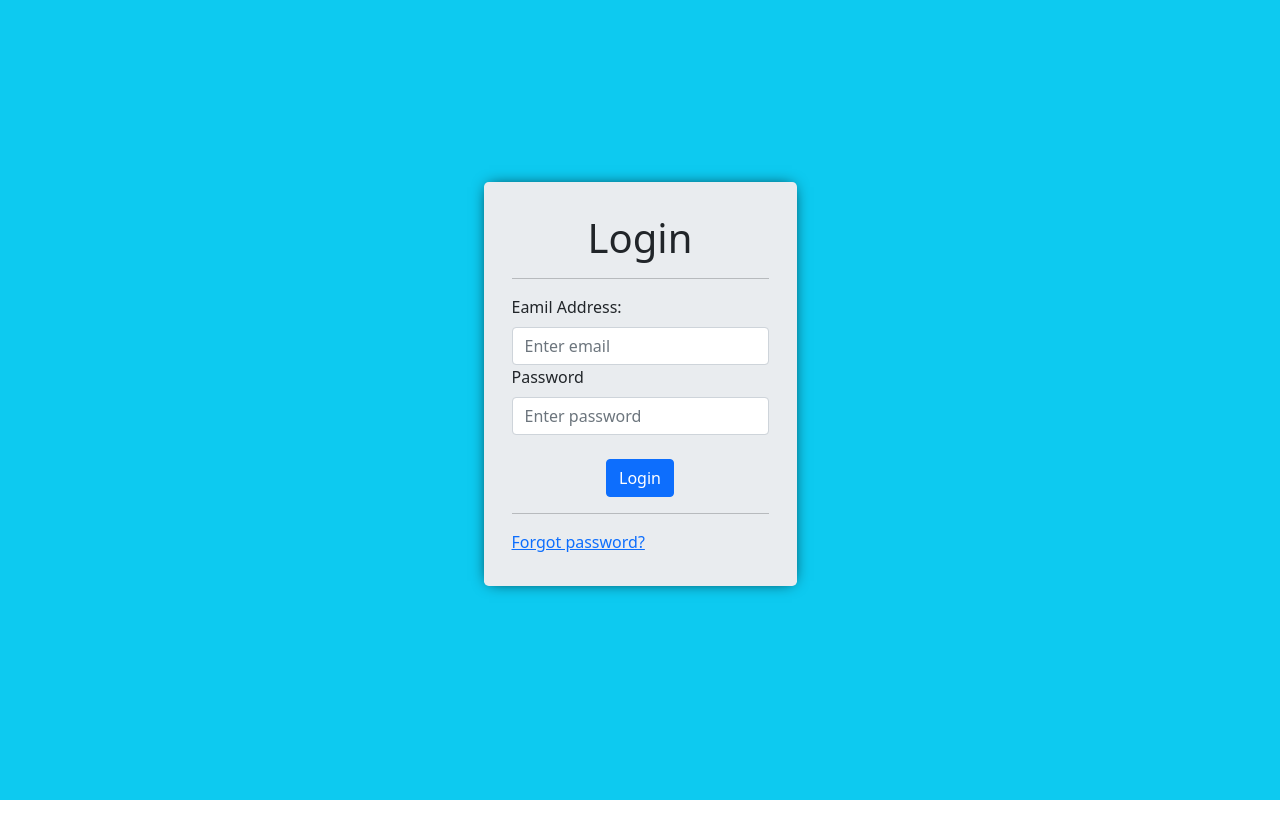
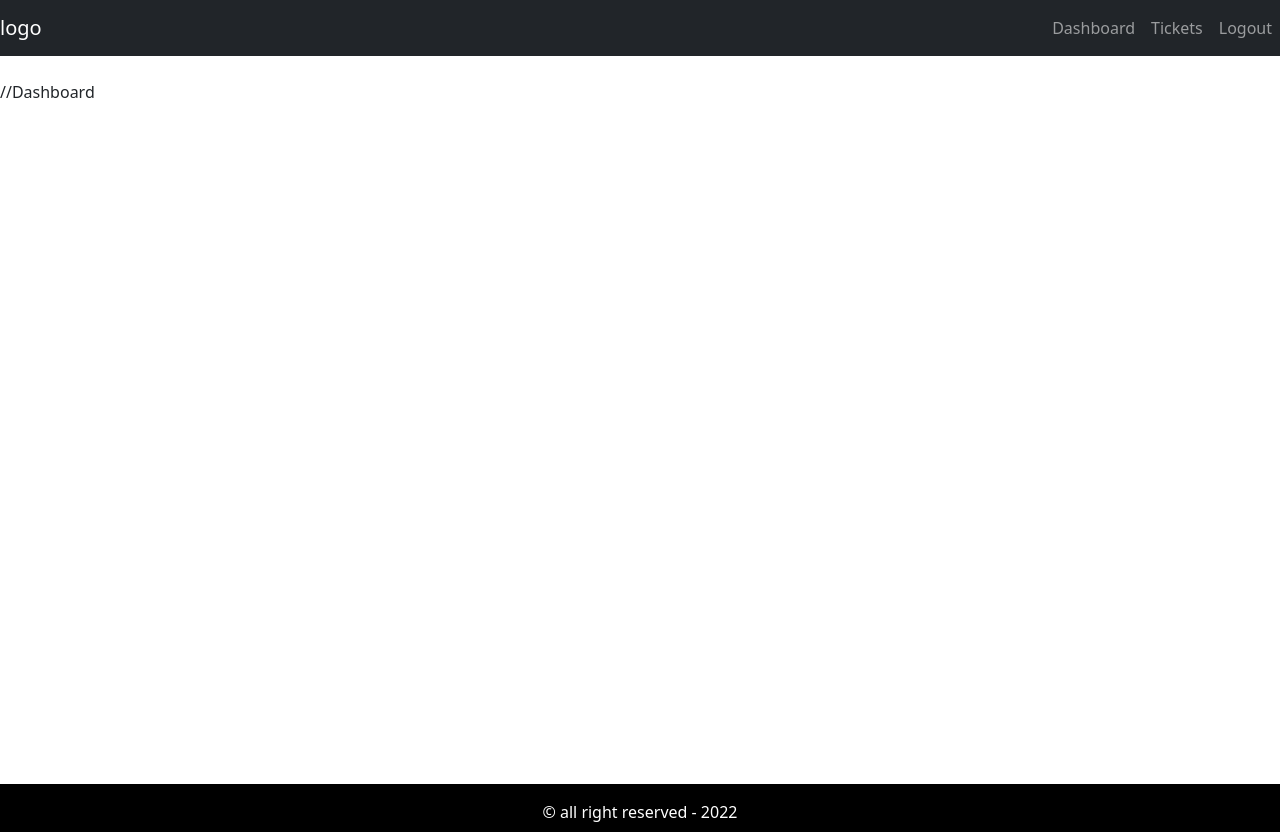
Before and after one commit to Sital1/React-Node-CRM, a React (Create React App) app in the folder crmfrontend/: page / in a window 1280 px wide. Before the commit the page ends 800 px from the top, so only its background shows below. Built offline with nearby package versions, Linux system fonts and the light colour scheme.

Commit message:
Layout created

```diff
--- a/crmfrontend/src/App.css
+++ b/crmfrontend/src/App.css
@@ -0,0 +1,24 @@
+.default-layout{
+    display: grid;
+    grid-template-rows: 80px auto 3rem;
+    grid-template-areas:
+    "header"
+    "main"
+    "footer";
+}
+
+header{
+    grid-area: header;
+}
+
+main{
+    grid-area: main;
+    min-height: 88vh;
+}
+
+footer{
+    grid-area: footer;
+    background: black;
+    padding: 1rem;
+    color: white;
+}
--- a/crmfrontend/src/App.js
+++ b/crmfrontend/src/App.js
@@ -1,10 +1,17 @@
 import './App.css';
+import DefaultLayout from './layout/DefaultLayout';
 import Entrypage from './pages/entry/Entrypage';
+
+
 
 function App() {
   return (
     <div className="App">
-      <Entrypage />
+
+      <DefaultLayout>
+        //Dashboard
+      </DefaultLayout>
+
     </div>
   );
 }
--- /dev/null
+++ b/crmfrontend/src/layout/DefaultLayout.js
@@ -0,0 +1,23 @@
+import React from "react";
+import Footer from "./partials/Footer";
+import Header from "./partials/Header";
+
+const DefaultLayout = ({children}) => {
+  return (
+    <div className="default-layout">
+      <header className="header">
+        <Header />
+      </header>
+
+      <main className="main">
+          {children}
+      </main>
+
+      <footer className="footer">
+        <Footer />
+      </footer>
+    </div>
+  );
+};
+
+export default DefaultLayout;
--- /dev/null
+++ b/crmfrontend/src/layout/partials/Footer.js
@@ -0,0 +1,11 @@
+import React from 'react'
+
+const Footer = () => {
+  return (
+    <div className='text-center copy-right'>
+        &copy; all right reserved - 2022
+    </div>
+  )
+}
+
+export default Footer
--- /dev/null
+++ b/crmfrontend/src/layout/partials/Header.js
@@ -0,0 +1,26 @@
+import React from "react";
+import { Navbar, Nav } from "react-bootstrap";
+
+const Header = () => {
+  return (
+    <Navbar
+    collapseOnSelect
+    bg="dark"
+    variant="dark"
+    expand="md"
+    >
+      <Navbar.Brand>logo</Navbar.Brand>
+      <Navbar.Toggle aria-controls="basic-navbar-nav" />
+
+      <Navbar.Collapse id="basic-navbar-nav">
+        <Nav className="ms-auto">
+            <Nav.Link href="/dashboard">Dashboard</Nav.Link>
+            <Nav.Link href="/tickets">Tickets</Nav.Link>
+            <Nav.Link href="/logout">Logout</Nav.Link>
+        </Nav>
+      </Navbar.Collapse>
+    </Navbar>
+  );
+};
+
+export default Header;
```
